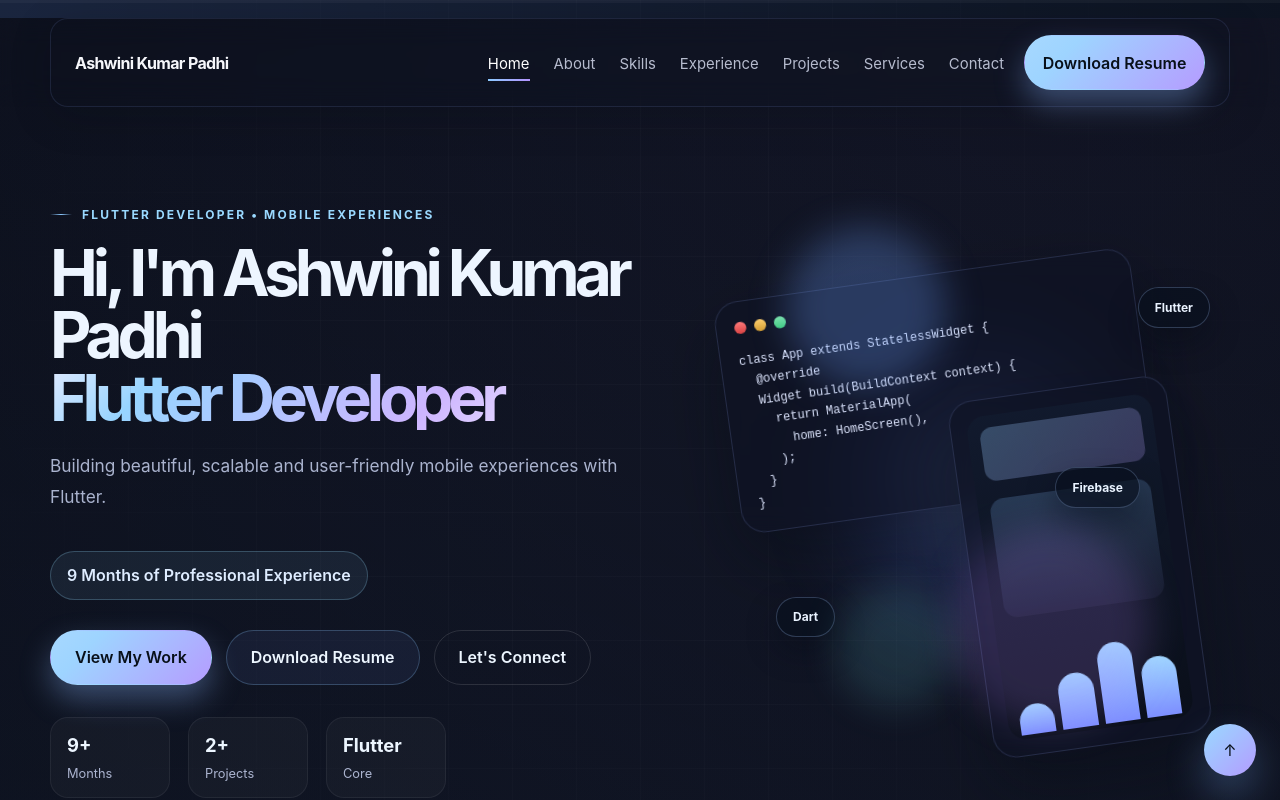
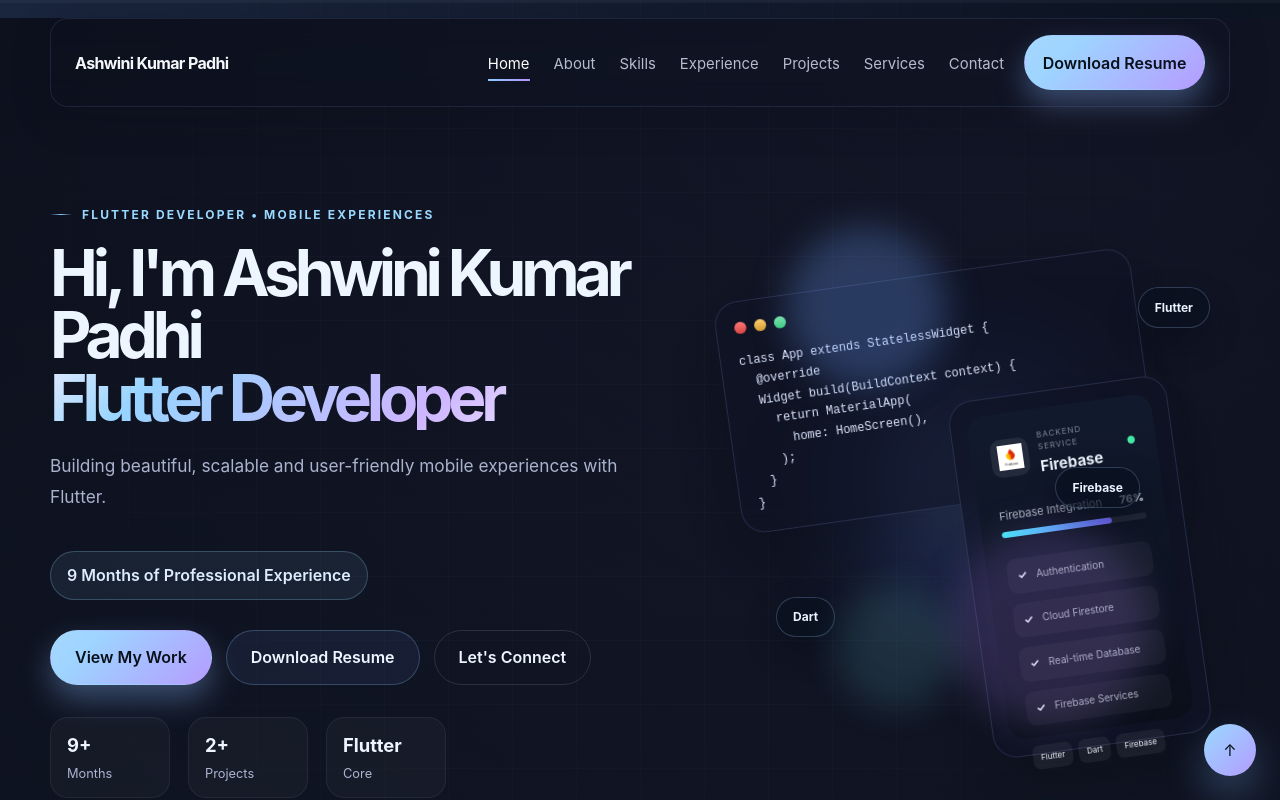
Before and after one commit to ashwinikumarpadhi2004-cmd/portfolio, a React (Vite) app: page / in a window 1280 px wide. Shown: the top 800 px of the page. Built offline with nearby package versions, Linux system fonts and the light colour scheme.

Commit message:
Initial portfolio

```diff
--- a/src/App.css
+++ b/src/App.css
@@ -1,3 +1,135 @@
+.firebase-logo {
+  width: 40px;
+  height: 40px;
+  display: grid;
+  place-items: center;
+  border-radius: 10px;
+  background: rgba(255, 255, 255, 0.08);
+  flex-shrink: 0;
+}
+
+.firebase-logo img {
+  width: 25px;
+  height: 25px;
+  object-fit: contain;
+}
+
+.firebase-card {
+  padding: 20px !important;
+}
+
+.firebase-header {
+  display: flex;
+  align-items: center;
+  gap: 10px;
+  margin-bottom: 24px;
+}
+
+.firebase-logo {
+  width: 38px;
+  height: 38px;
+  display: grid;
+  place-items: center;
+  border-radius: 10px;
+  font-size: 20px;
+  font-weight: 800;
+  background: rgba(255, 255, 255, 0.08);
+}
+
+.firebase-header div:nth-child(2) {
+  display: flex;
+  flex-direction: column;
+  gap: 3px;
+  flex: 1;
+}
+
+.firebase-header small {
+  font-size: 8px;
+  letter-spacing: 1px;
+  opacity: 0.5;
+}
+
+.firebase-header strong {
+  font-size: 15px;
+}
+
+.firebase-status {
+  font-size: 10px;
+  color: #42e8a5;
+}
+
+.firebase-title {
+  display: flex;
+  justify-content: space-between;
+  align-items: center;
+  margin-bottom: 8px;
+}
+
+.firebase-title span {
+  font-size: 11px;
+  opacity: 0.7;
+}
+
+.firebase-title strong {
+  font-size: 11px;
+}
+
+.firebase-progress {
+  width: 100%;
+  height: 6px;
+  border-radius: 10px;
+  overflow: hidden;
+  background: rgba(255, 255, 255, 0.08);
+  margin-bottom: 22px;
+}
+
+.firebase-progress span {
+  display: block;
+  width: 76%;
+  height: 100%;
+  border-radius: inherit;
+  background: linear-gradient(90deg, #42e8f5, #7567ff);
+}
+
+.firebase-features {
+  display: flex;
+  flex-direction: column;
+  gap: 10px;
+}
+
+.firebase-features div {
+  display: flex;
+  align-items: center;
+  gap: 9px;
+  padding: 9px 10px;
+  border-radius: 9px;
+  background: rgba(255, 255, 255, 0.04);
+}
+
+.firebase-features span {
+  font-size: 11px;
+  font-weight: 700;
+}
+
+.firebase-features p {
+  margin: 0;
+  font-size: 10px;
+  opacity: 0.7;
+}
+
+.firebase-footer {
+  display: flex;
+  gap: 6px;
+  margin-top: 20px;
+}
+
+.firebase-footer span {
+  padding: 6px 8px;
+  border-radius: 7px;
+  font-size: 8px;
+  background: rgba(255, 255, 255, 0.06);
+}
+
 .page-shell {
   position: relative;
 }
--- a/src/App.jsx
+++ b/src/App.jsx
@@ -398,17 +398,63 @@
               </div>
 
               <div className="floating-card phone-card">
-                <div className="phone-screen">
-                  <div className="screen-top"></div>
-                  <div className="screen-chart"></div>
-                  <div className="screen-bars">
-                    <span></span>
-                    <span></span>
-                    <span></span>
-                    <span></span>
-                  </div>
-                </div>
-              </div>
+  <div className="phone-screen firebase-card">
+
+    <div className="firebase-header">
+  <div className="firebase-logo">
+    <img
+      src={`${import.meta.env.BASE_URL}firebase.png`}
+      alt="Firebase"
+    />
+  </div>
+
+  <div>
+    <small>BACKEND SERVICE</small>
+    <strong>Firebase</strong>
+  </div>
+
+  <span className="firebase-status">●</span>
+</div>
+
+    <div className="firebase-title">
+      <span>Firebase Integration</span>
+      <strong>76%</strong>
+    </div>
+
+    <div className="firebase-progress">
+      <span></span>
+    </div>
+
+    <div className="firebase-features">
+      <div>
+        <span>✓</span>
+        <p>Authentication</p>
+      </div>
+
+      <div>
+        <span>✓</span>
+        <p>Cloud Firestore</p>
+      </div>
+
+      <div>
+        <span>✓</span>
+        <p>Real-time Database</p>
+      </div>
+
+      <div>
+        <span>✓</span>
+        <p>Firebase Services</p>
+      </div>
+    </div>
+
+    <div className="firebase-footer">
+      <span>Flutter</span>
+      <span>Dart</span>
+      <span>Firebase</span>
+    </div>
+
+  </div>
+</div>
 
               <div className="floating-chip chip-one">Flutter</div>
               <div className="floating-chip chip-two">Dart</div>
@@ -614,7 +660,7 @@
 
                 <div className="cta-row">
                   <Button
-  href={`${import.meta.env.BASE_URL}Ashwini%20Kumar%20Padhi%20Resume.pdf`}
+  href={`${import.meta.env.BASE_URL}Ashwini%20Kumar%20Padhi%20Resume.pdf.pdf`}
   download="Ashwini-Kumar-Padhi-Resume.pdf"
   className="button primary"
 >
```
Also changed, not shown: public/firebase.png (added).
